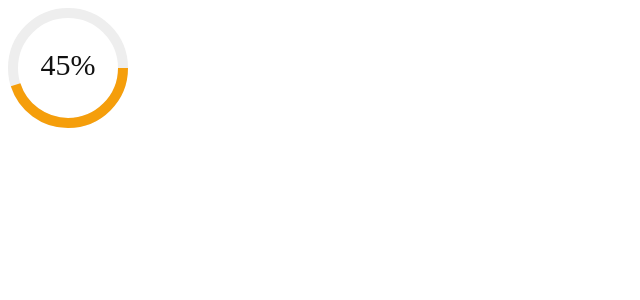
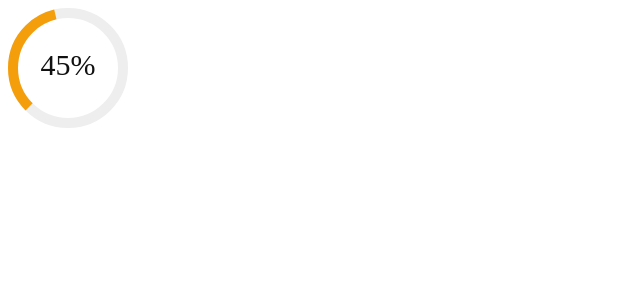
Before and after one commit to Ekaterina1418/progress-bar, a Vue app: page / in a window 1280 px wide. Shown: the top 300 px of the page, without its empty margins (0-640 px from the left). Built offline with nearby package versions, Linux system fonts and the light colour scheme; the HTML template or start-up script is replaced by a standard one.

Commit message:
fix: update CircularProgress component type to dashboard and adjust rotation logic

```diff
--- a/src/App.vue
+++ b/src/App.vue
@@ -3,7 +3,7 @@ import CircularProgress from './components/CircularProgress.vue'
 </script>
 
 <template>
-  <CircularProgress :value="45" :max="100" :size="120" :strokeWidth="10" type="circle" />
+  <CircularProgress :value="45" :max="100" :size="120" :strokeWidth="10" type="dashboard" />
 </template>
 
 <style scoped></style>
--- a/src/components/CircularProgress.vue
+++ b/src/components/CircularProgress.vue
@@ -95,7 +95,10 @@ const strokeColor = computed(() => {
   }
 })
 const rotation = computed(() => {
-  return props.type === 'dashboard' ? 'rotate(-225deg)' : 'rotate(-90deg)'
+  if (props.type === 'dashboard') {
+    return `rotate(-225 ${center.value} ${center.value})`
+  }
+  return `rotate(-90 ${center.value} ${center.value})`
 })
 </script>
 
```
